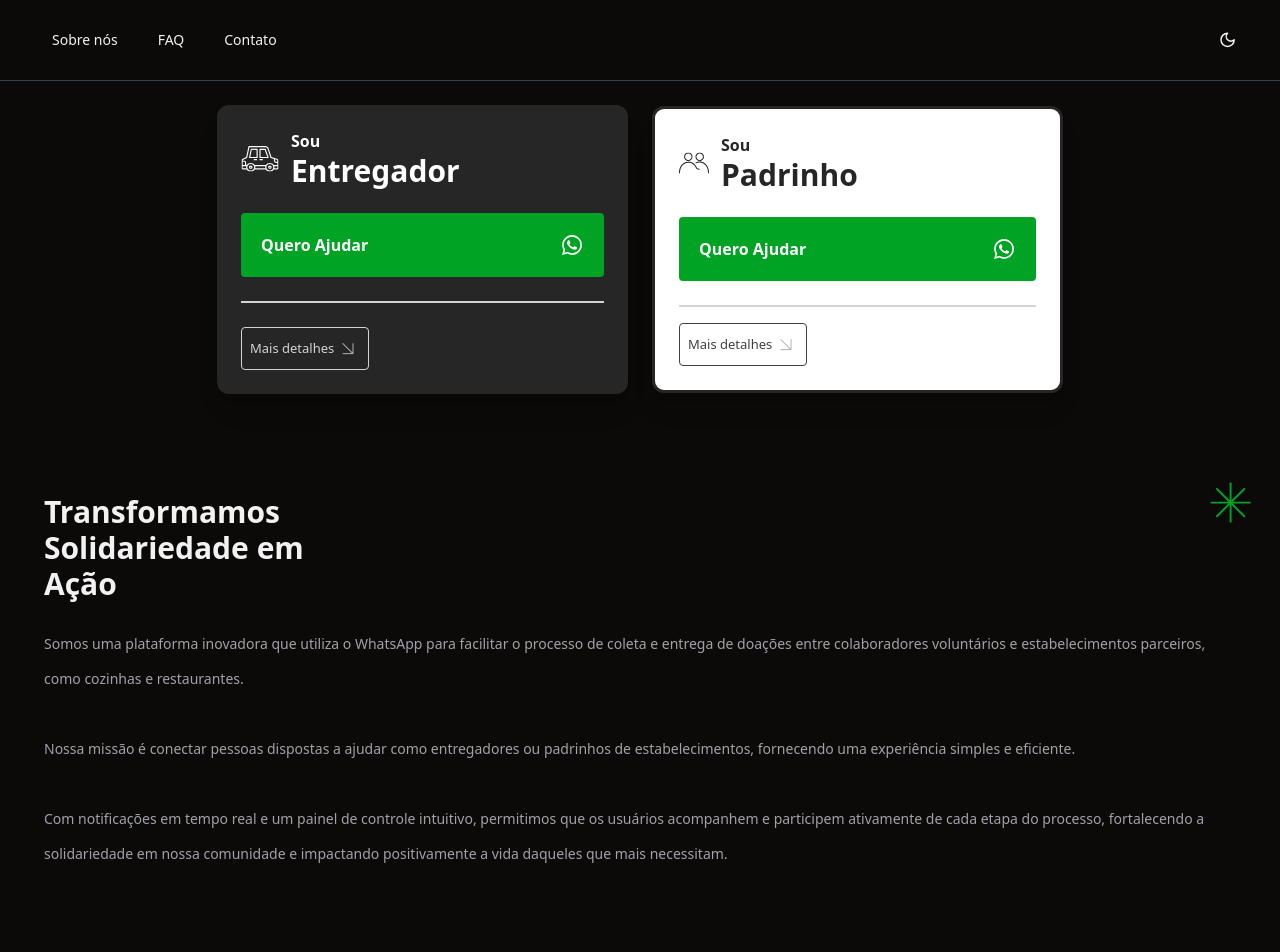
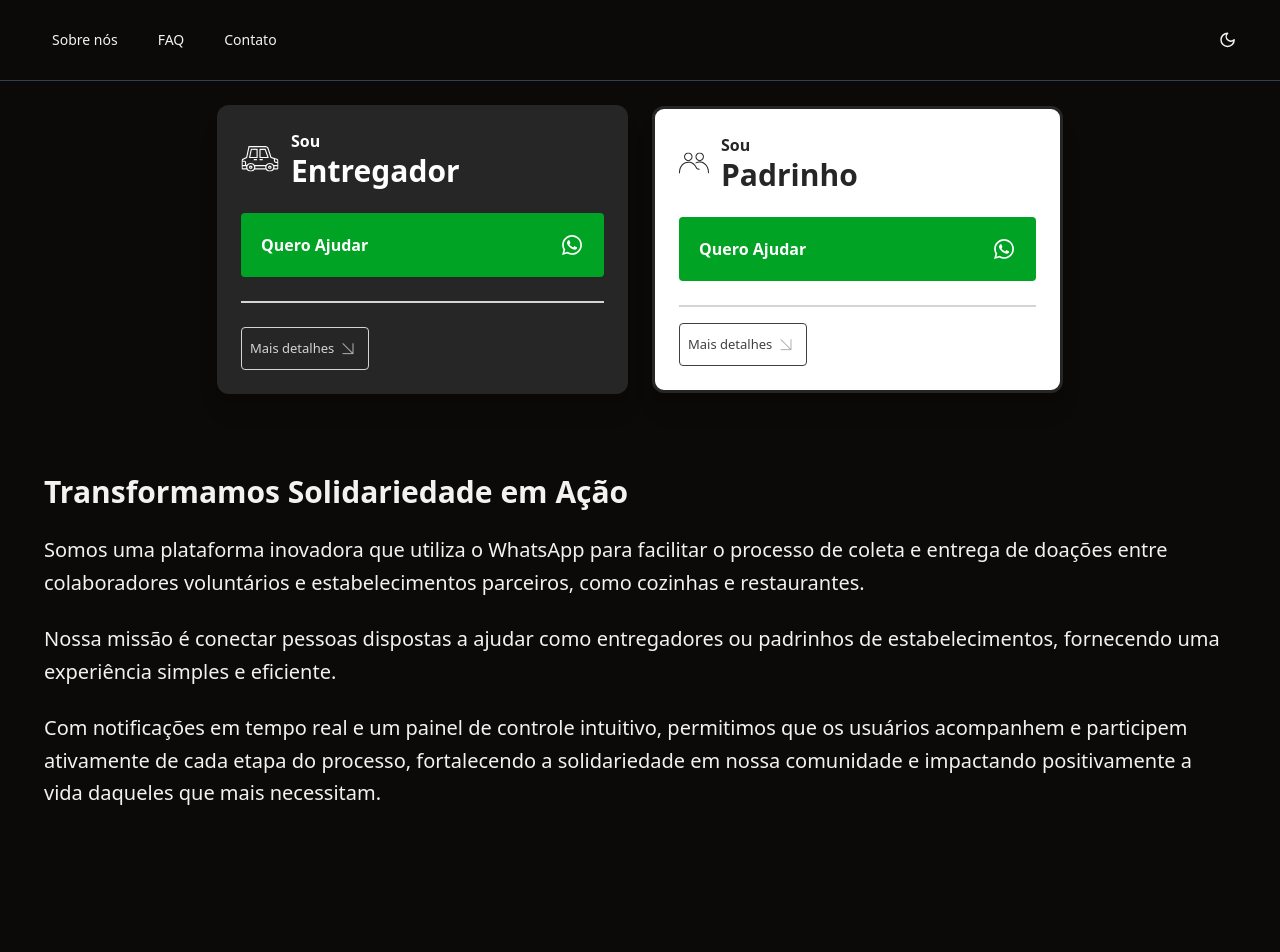
Before and after one commit to lucaoskaique/entregacao-app, a React (Vite) app: page / in a window 1280 px wide. Shown: the top 952 px of the page. Built offline with nearby package versions, Linux system fonts and the light colour scheme.

Commit message:
style: reajust component display

```diff
--- a/src/components/About.tsx
+++ b/src/components/About.tsx
@@ -1,36 +1,25 @@
-import star from "../assets/images/star-icon.svg";
-
 export const About = () => {
   return (
     <section id="about" className="container mt-[50px] px-5">
-      <div className="py-5 relative flex">
-        <img
-          src={star}
-          alt=""
-          className="w-[58.2px] absolute transform right-0 top-0"
-        />
       <div className="px-6 flex flex-col">
-          <h2 className="text-3xl font-bold max-w-[320px]">
+        <h2 className="text-2xl md:text-3xl font-bold w-[75%]">
           Transformamos Solidariedade em Ação
         </h2>
-          <p className="text-sm text-muted-foreground mt-6 leading-[35px]">
+        <div className="flex flex-col text-base md:text-xl gap-y-6 my-6">
+          <p className="leading-relaxed">
             Somos uma plataforma inovadora que utiliza o WhatsApp para facilitar
               o processo de coleta e entrega de doações entre colaboradores
               voluntários e estabelecimentos parceiros, como cozinhas e
-            restaurantes.
-            <br />
-            <br />
+              restaurantes.</p>
+          <p className="leading-relaxed">
             Nossa missão é conectar pessoas dispostas a ajudar como entregadores
-            ou padrinhos de estabelecimentos, fornecendo uma experiência simples
-            e eficiente.
-            <br />
-            <br />
+             ou padrinhos de estabelecimentos, fornecendo uma experiência
+             simples e eficiente. </p>
+          <p className="leading-relaxed">
             Com notificações em tempo real e um painel de controle intuitivo,
               permitimos que os usuários acompanhem e participem ativamente de
              cada etapa do processo, fortalecendo a solidariedade em nossa
-            comunidade e impactando positivamente a vida daqueles que mais
-            necessitam.
-          </p>
+             comunidade e impactando positivamente a vida daqueles que mais necessitam.</p>
         </div>
       </div>
     </section>
```
Lines whose indentation alone changed are shown as unchanged.
